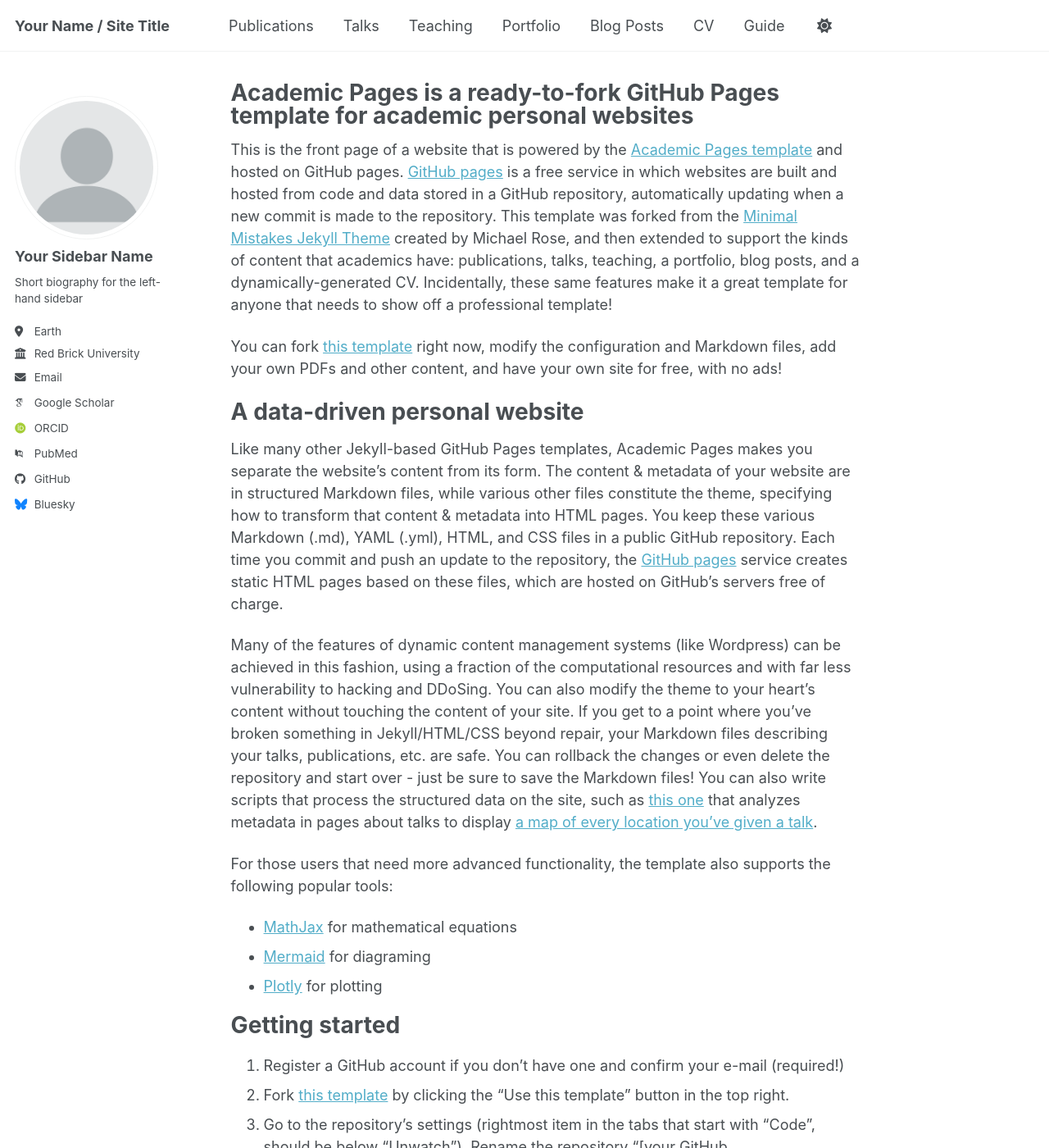
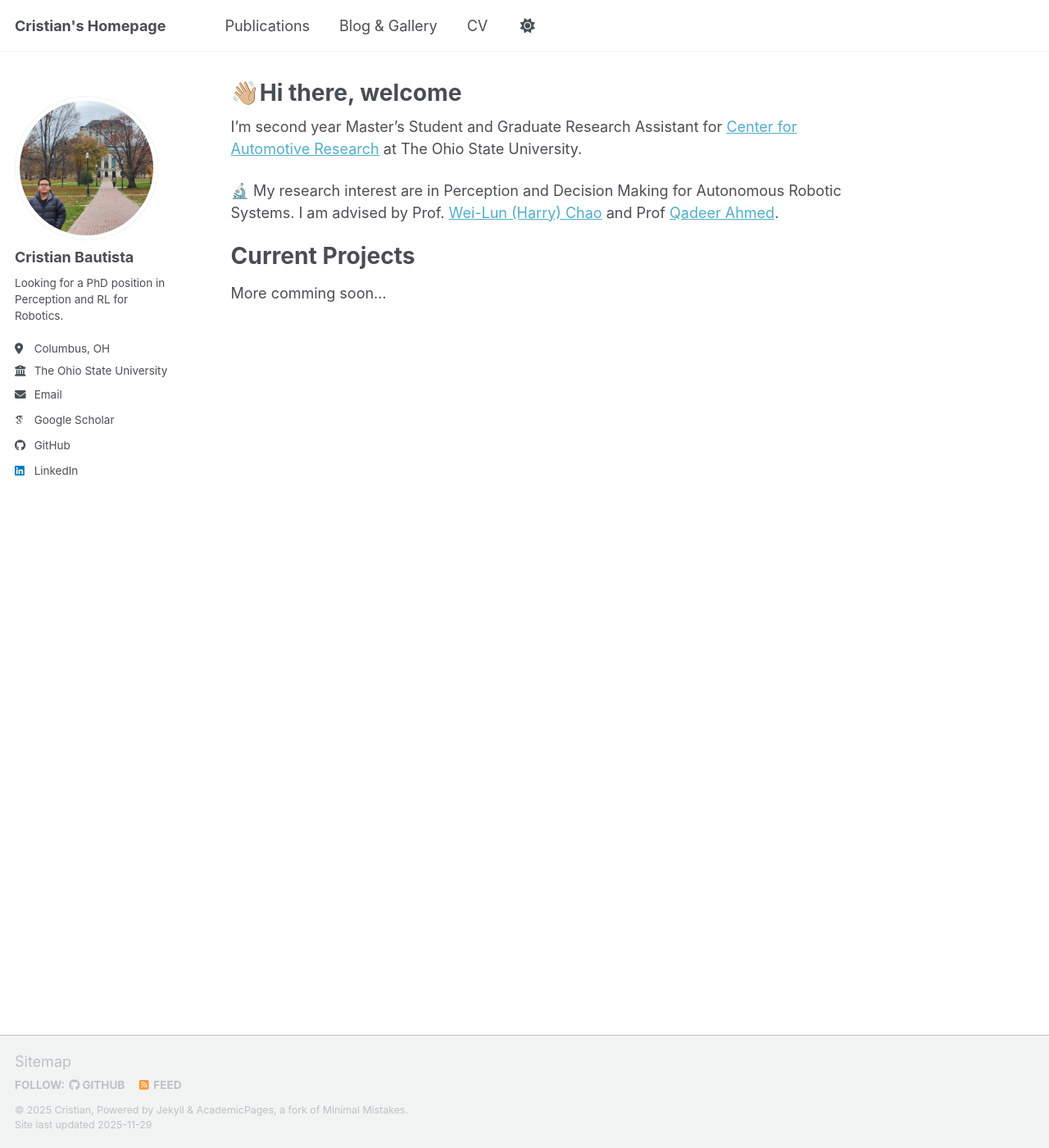
Before and after one commit to cristianbautista123/cristianbautista123.github.io, a Jekyll site: the page built from _pages/about.md, in a window 1280 px wide and 1400 px high. Shown: the whole window at 82% size. Built offline with Jekyll 4.4.1, drawn with Linux system fonts in a browser that asks for light colours; some web fonts are replaced; a script bundle is joined from its source files by our own code; library files that are not in the unit come from our copies; some of the changed text lies outside the part shown.

Commit message:
First update to my webside  -hell yeah

```diff
--- a/_config.yml
+++ b/_config.yml
@@ -9,10 +9,10 @@
 # Basic Site Settings
 locale                   : "en-US"
 site_theme               : "default" # Currently available options are "default", "air"
-title                    : "Your Name / Site Title"
+title                    : "Cristian's Homepage"
 title_separator          : "-"
-name                     : &name "Your Name"
-description              : &description "Your Name's academic portfolio"   # Update this with a general description of your site, this is the default if not overridden by a page
+name                     : &name "Cristian"
+description              : &description "Welcome to my personal website. I hope you have fun and fine interesting things"   # Update this with a general description of your site, this is the default if not overridden by a page
 url                      : https://academicpages.github.io # The base hostname & protocol for your site e.g. "https://[your GitHub username].github.io",
                                                            # or if you already have some other page hosted on Github then use "https://[your GitHub username].github.io/[Your Repo Name]"
 baseurl                  : "" # the subpath of your site, e.g. "/blog"
@@ -23,25 +23,25 @@
 #               Additional customization can be done by editing /_includes/author-profile.html
 author:
   # Biographic information
-  avatar           : "profile.png"
-  name             : "Your Sidebar Name"
+  avatar           : "crisgit.jpeg"
+  name             : "Cristian Bautista"
   pronouns         : # example: "she/her"
-  bio              : "Short biography for the left-hand sidebar"
-  location         : "Earth"
-  employer         : "Red Brick University"
+  bio              : "Looking for a PhD position in Perception and RL for Robotics. "  # A short bio to display in the author profile section
+  location         : "Columbus, OH"
+  employer         : "The Ohio State University"
   uri              : # URL
-  email            : "none@example.org"
+  email            : "bautistagordo.1@buckeyemail.osu.edu"
 
   # Academic websites
   academia         : # URL
   arxiv            : # URL - Update with the correct link to your profile
-  googlescholar    : "https://scholar.google.com/citations?user=PS_CX0AAAAAJ"
+  googlescholar    : "https://scholar.google.com/citations?user=qrBEISgAAAAJ&hl=en"
   inspire-hep      : # URL
   impactstory      : # URL
-  orcid            : "https://orcid.org/yourorcidurl"
+  orcid            : #"https://orcid.org/yourorcidurl"
   semantic         : # URL
   ssrn             : # URL
-  pubmed           : "https://www.ncbi.nlm.nih.gov/pubmed/?term=john+snow"
+  pubmed           : #"https://www.ncbi.nlm.nih.gov/pubmed/?term=john+snow"
   researchgate     : # URL
   scopus           : # URL
   zotero           : # URL
@@ -51,13 +51,13 @@
   bitbucket        : # Username - Update with your username on the site
   codepen          : # Username
   dribbble         : # Username
-  github           : "academicpages"
+  github           : "cristianbautista123"
   kaggle           : # Username
   stackoverflow    : # User number or user number and name (i.e., use "1" or "1/jeff-atwood")
 
   # Social media
   artstation       : # Username
-  bluesky          : "bsky.app" # Replace this with you Bluesky username
+  bluesky          : #"bsky.app" # Replace this with you Bluesky username
   facebook         : # Username
   flickr           : # Username
   foursquare       : # Username
@@ -66,7 +66,7 @@
   keybase          : # Username
   instagram        : # Username
   lastfm           : # Username
-  linkedin         : # Username
+  linkedin         : "cristian-bautista-ai"
   mastodon         : # URL
   medium           : # URL
   pinterest        : # Username
--- a/_data/navigation.yml
+++ b/_data/navigation.yml
@@ -11,23 +11,23 @@
   - title: "Publications"
     url: /publications/
 
-  - title: "Talks"
-    url: /talks/
+  # - title: "Talks"
+  #   url: /talks/
 
-  - title: "Teaching"
-    url: /teaching/
+  # - title: "Teaching"
+  #   url: /teaching/
 
-  - title: "Portfolio"
-    url: /portfolio/
+  # - title: "Portfolio"
+  #   url: /portfolio/
 
-  - title: "Blog Posts"
+  - title: "Blog & Gallery"
     url: /year-archive/
 
   - title: "CV"
-    url: /cv/
+    url: /files/CV_Cristian_Bautista.pdf
 
   # - title: "CV"
   #   url: /cv-json/
 
-  - title: "Guide"
-    url: /markdown/
+  # - title: "Guide"
+  #   url: /markdown/
--- a/_pages/about.md
+++ b/_pages/about.md
@@ -1,17 +1,22 @@
 ---
 permalink: /
-title: "Academic Pages is a ready-to-fork GitHub Pages template for academic personal websites"
+title: "👋🏼Hi there, welcome"
 author_profile: true
 redirect_from:
   - /about/
   - /about.html
 ---
 
-This is the front page of a website that is powered by the [Academic Pages template](https://github.com/academicpages/academicpages.github.io) and hosted on GitHub pages. [GitHub pages](https://pages.github.com) is a free service in which websites are built and hosted from code and data stored in a GitHub repository, automatically updating when a new commit is made to the repository. This template was forked from the [Minimal Mistakes Jekyll Theme](https://mmistakes.github.io/minimal-mistakes/) created by Michael Rose, and then extended to support the kinds of content that academics have: publications, talks, teaching, a portfolio, blog posts, and a dynamically-generated CV. Incidentally, these same features make it a great template for anyone that needs to show off a professional template!
+I'm second year Master's Student and Graduate Research Assistant for [Center for Automotive Research](https://car.osu.edu/) at The Ohio State University.
 
- You can fork [this template](https://github.com/academicpages/academicpages.github.io) right now, modify the configuration and Markdown files, add your own PDFs and other content, and have your own site for free, with no ads!
+🔬 My research interest are in Perception and Decision Making for Autonomous Robotic Systems. I am advised by Prof. [Wei-Lun (Harry) Chao](https://sites.google.com/view/wei-lun-harry-chao) and Prof [Qadeer Ahmed](https://mae.osu.edu/people/ahmed.358).
 
-A data-driven personal website
+
+# Current Projects
+
+More comming soon...
+
+<!-- A data-driven personal website
 ======
 Like many other Jekyll-based GitHub Pages templates, Academic Pages makes you separate the website's content from its form. The content & metadata of your website are in structured Markdown files, while various other files constitute the theme, specifying how to transform that content & metadata into HTML pages. You keep these various Markdown (.md), YAML (.yml), HTML, and CSS files in a public GitHub repository. Each time you commit and push an update to the repository, the [GitHub pages](https://pages.github.com/) service creates static HTML pages based on these files, which are hosted on GitHub's servers free of charge.
 
@@ -53,4 +58,4 @@
 
 For more info
 ------
-More info about configuring Academic Pages can be found in [the guide](https://academicpages.github.io/markdown/), the [growing wiki](https://github.com/academicpages/academicpages.github.io/wiki), and you can always [ask a question on GitHub](https://github.com/academicpages/academicpages.github.io/discussions). The [guides for the Minimal Mistakes theme](https://mmistakes.github.io/minimal-mistakes/docs/configuration/) (which this theme was forked from) might also be helpful.
+More info about configuring Academic Pages can be found in [the guide](https://academicpages.github.io/markdown/), the [growing wiki](https://github.com/academicpages/academicpages.github.io/wiki), and you can always [ask a question on GitHub](https://github.com/academicpages/academicpages.github.io/discussions). The [guides for the Minimal Mistakes theme](https://mmistakes.github.io/minimal-mistakes/docs/configuration/) (which this theme was forked from) might also be helpful. -->
```
Also changed, not shown: images/crisgit.jpeg (added), 1 other file.
